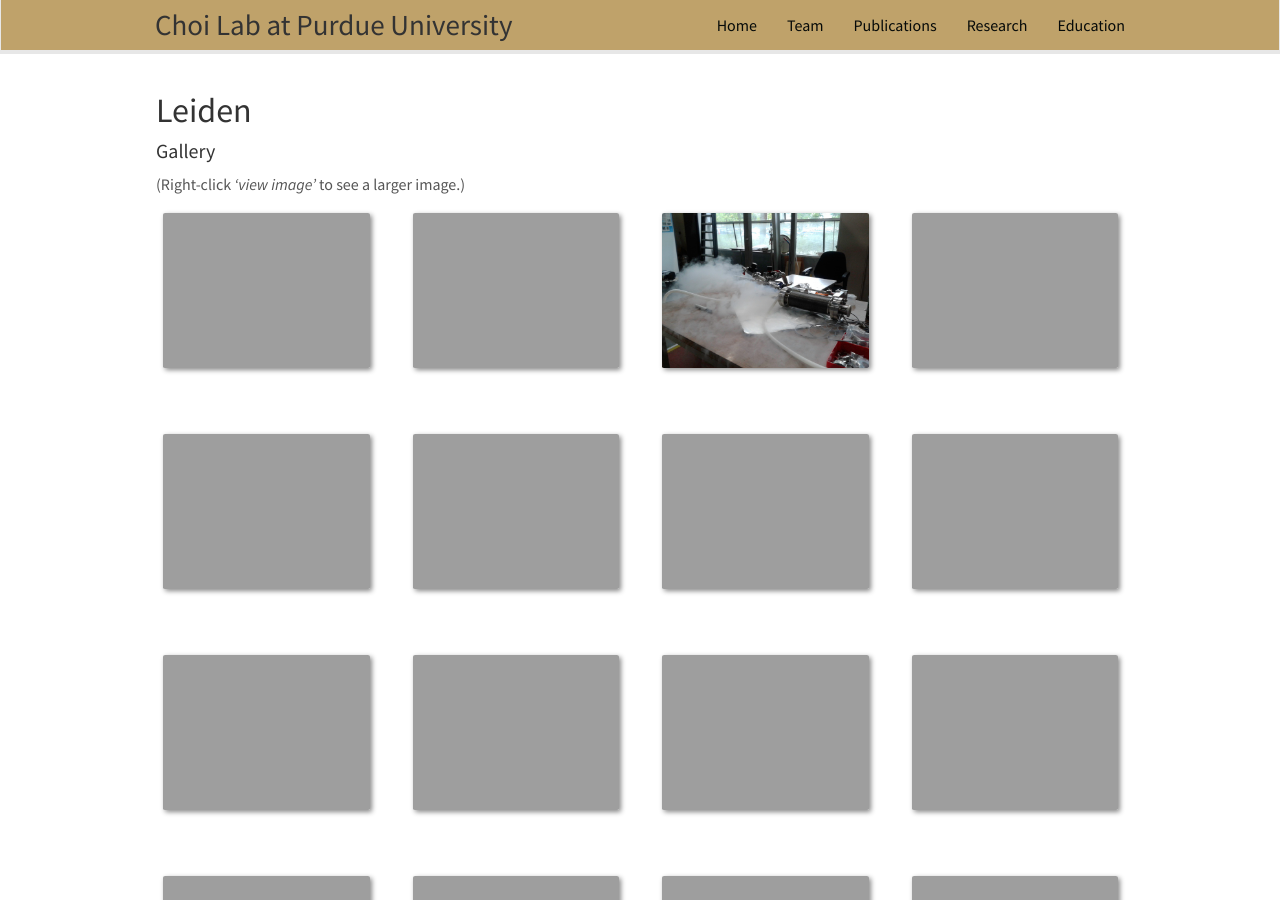
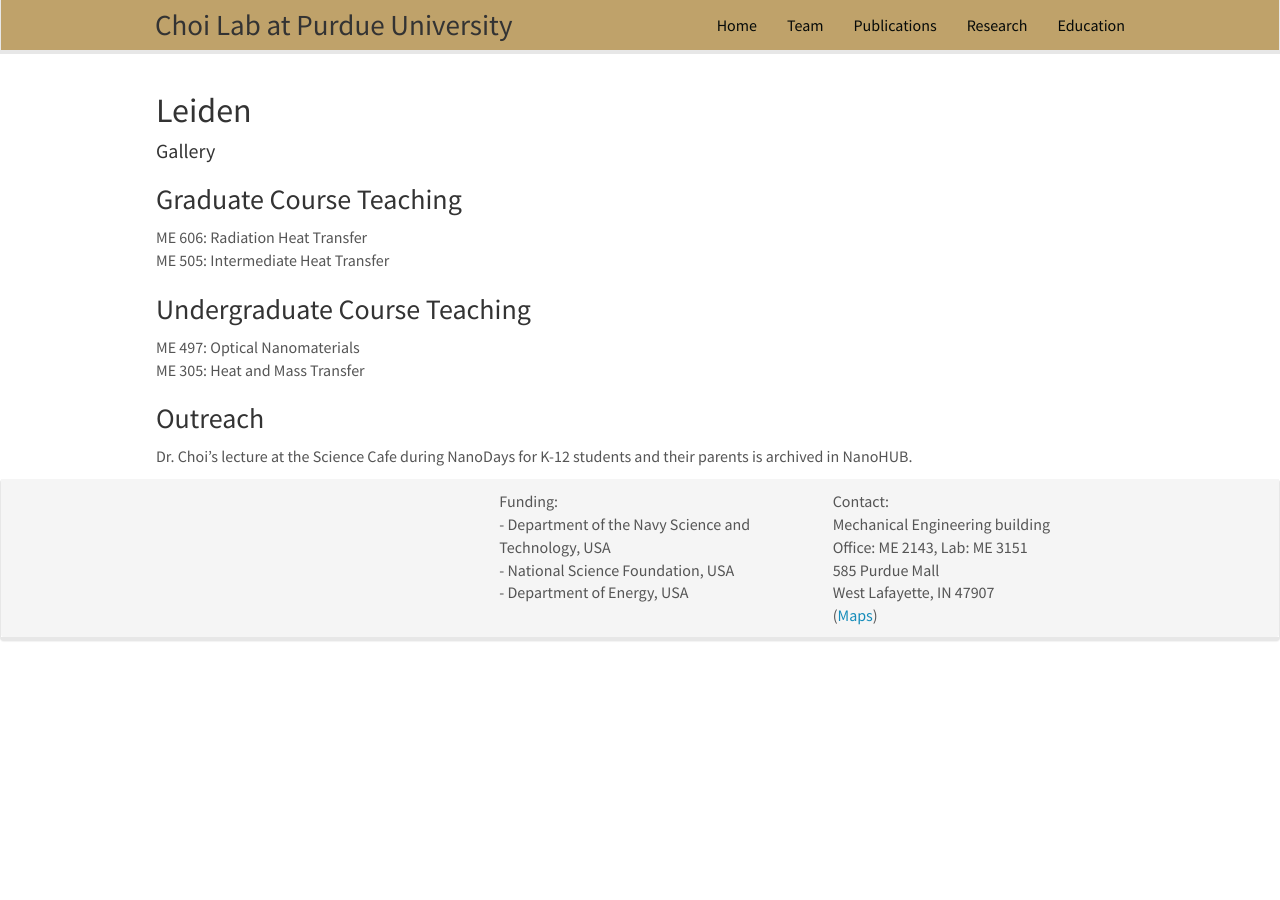
Before and after one commit to choidnalab/choidnalab.github.io, a Jekyll site: the page built from _pages/pictures.md, in a window 1280 px wide and 900 px high. Built offline with Jekyll 4.4.1, drawn with Linux system fonts in a browser that asks for light colours; nearby versions of some CDN libraries.

Commit message:
Update pictures.md

```diff
--- a/_pages/pictures.md
+++ b/_pages/pictures.md
@@ -10,43 +10,7 @@ permalink: /pictures/
 
 
 #### Gallery
-(Right-click *'view image'* to see a larger image.)
-{% assign number_printed = 0 %}
-{% for pic in site.data.pictures_Leiden %}
 
-{% assign even_odd = number_printed | modulo: 4 %}
-
-{% if even_odd == 0 %}
-<div class="row">
-{% endif %}
-
-<div class="col-sm-3 clearfix">
-<img src="{{ site.url }}{{ site.baseurl }}/images/picpic/Gallery/{{ pic.image }}" class="img-responsive" width="95%" style="float: left" />
-</div>
-
-{% assign number_printed = number_printed | plus: 1 %}
-
-{% if even_odd > 2 %}
-</div>
-{% endif %}
-
-
-{% endfor %}
-
-{% assign even_odd = number_printed | modulo: 4 %}
-{% if even_odd == 1 %}
-</div>
-{% endif %}
-
-{% if even_odd == 2 %}
-</div>
-{% endif %}
-
-{% if even_odd == 3 %}
-</div>
-{% endif %}
-
-<p> &nbsp; </p>
 
 
 ### Graduate Course Teaching
```
